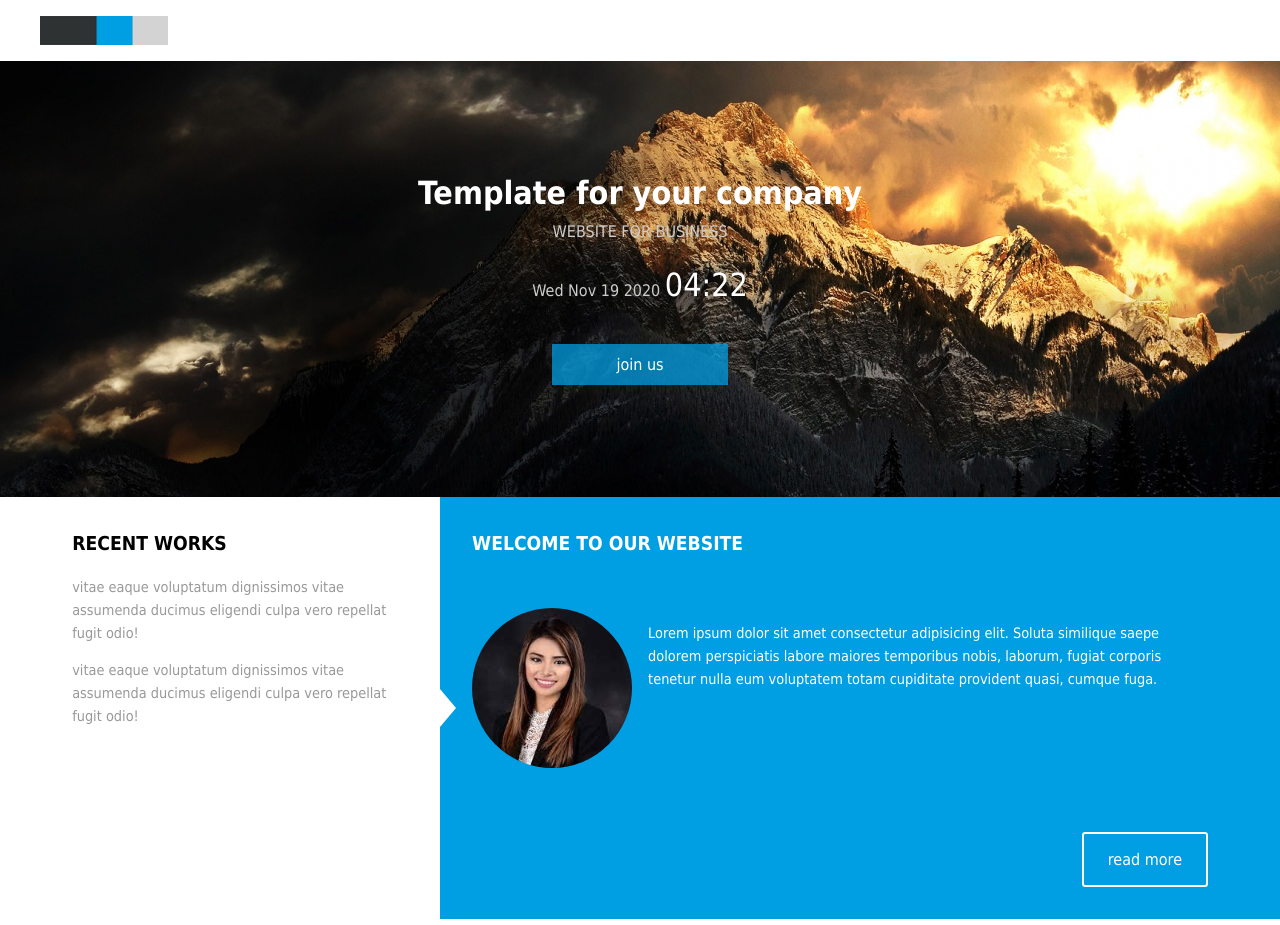
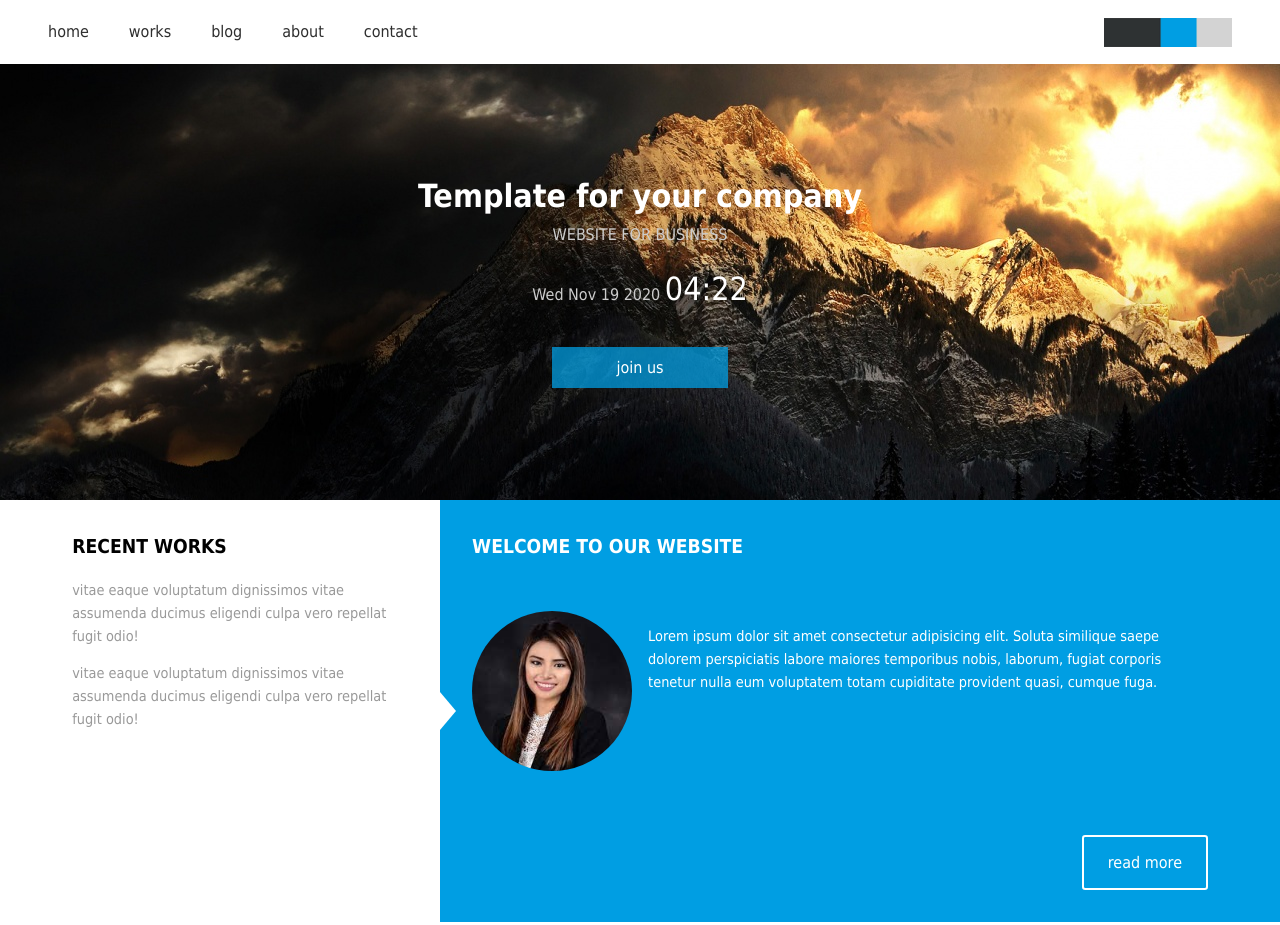
Before and after one commit to EllaShapouri/business-template, a plain HTML site: page index.html in a window 1280 px wide. Shown: the top 925 px of the page. Drawn offline with Linux system fonts and the light colour scheme.

Commit message:
add navigation

```diff
--- a/index.html
+++ b/index.html
@@ -14,11 +14,24 @@
         <header class="header">
             <div class="top-header-wrapper">
                 <div class="inner-container">
-                    <h1 class="logo">
-                        <img src="./images/logo.png" alt="this logo" class="logo__img">
-                    </h1>
+                    <div class="clearfix">
+                        <h1 class="logo">
+                            <img src="./images/logo.png" alt="this logo" class="logo__img">
+                        </h1>
+                        <nav class="nav">
+                            <a href="" class="fa fa-bars nav-toggle"></a>
+                            <ul class="nav-menu clearfix">
+                                <li class="nav-item"><a href="#" class="nav-link">home</a></li>
+                                <li class="nav-item"><a href="#" class="nav-link">works</a></li>
+                                <li class="nav-item"><a href="#" class="nav-link">blog</a></li>
+                                <li class="nav-item"><a href="#" class="nav-link">about</a></li>
+                                <li class="nav-item"><a href="#" class="nav-link">contact</a></li>
+                            </ul>
+                        </nav>
+                    </div>
                 </div>
             </div>
+
             <div class="banner">
                 <div class="inner-container">
                     <div class="baner-wrapper">
@@ -301,5 +314,6 @@
         </footer>
 
     </div>
+    <script src="script/main.js"></script>
 </body>
 </html>
--- /dev/null
+++ b/script/main.js
@@ -0,0 +1,8 @@
+var navToggle = document.querySelector('.nav-toggle'),
+    navMenu = document.querySelector('.nav-menu');
+
+navToggle.addEventListener("click",function(e) {
+    e.preventDefault();
+    navMenu.classList.toggle('is-active');
+    navToggle.classList.toggle('is-active');
+})
--- a/styles/style.css
+++ b/styles/style.css
@@ -42,17 +42,119 @@ input{
 
 .top-header-wrapper {
     margin: 0;
-    padding: 1em 0;
+    padding: 0 2em 0 1em;
+    position: relative;
 }
+
+@media (min-width: 48em) {
+    .top-header-wrapper {
+        position: static;
+    }
+}
+
+
+.nav {
+    float: left;
+}
+
+.nav-toggle {
+    font-size: 1.5em;
+    text-decoration: none;
+    color: #333;
+    padding: .75em;
+    transition: .3s transform;
+}
+
+.nav-toggle.is-active {
+    transform: rotate(90deg) ;
+}
+
+@media (min-width: 48em) {
+    .nav-toggle {
+        display: none;
+    }
+}
+
+.nav-menu{
+    position: absolute;
+    background: hsla(0, 0%, 0%, .9);
+    top: 100%;
+    left: 0;
+    right: 0;
+    padding: 0;
+    margin: 0;
+    opacity: 0;
+    pointer-events: none;
+    transition: .3s opacity;
+}
+
+.nav-menu.is-active {
+    opacity: 1;
+    pointer-events: auto;
+}
+
+@media (min-width: 48em) {
+    .nav-menu{
+        position: static;
+        background-color: transparent;
+        opacity: 1;
+        pointer-events: auto;
+    }
+}
+
+.nav-item {
+    list-style: none;
+    display: block;
+    margin-right: .5em;
+    text-align: center;
+}
+
+@media (min-width: 48em) {
+    .nav-item{
+        position: static;
+        float: left;
+    }
+}
+
+@media (max-width: 47.99em) {
+    .nav-item {
+        transform: translate3d(0,-50%,0);
+        transition: .3s transform;
+    }
+    .nav-menu.is-active .nav-item {
+        transform: translate3d(0,0,0);
+    }
+}
+
+.nav-link {
+    display: block;
+    text-decoration: none;
+    color: #fff;
+    padding: 1em;
+}
+
+@media (min-width: 48em) {
+    .nav-link {
+        color: #2e2e2e;
+        padding: 1em 1em 1.2em;
+        border-top: .2em solid transparent;
+    }
+    .nav-link:hover{
+        border-top: .2em solid #4DD0E1;
+    }
+}
+
 
 .logo {
     margin: 0;
     font-size: 1em;
+    float: right;
 }
 
 .logo__img {
     display: block;
     width: 8em;
+    margin: 1.1em 0;
 }
 
 .banner {
```
